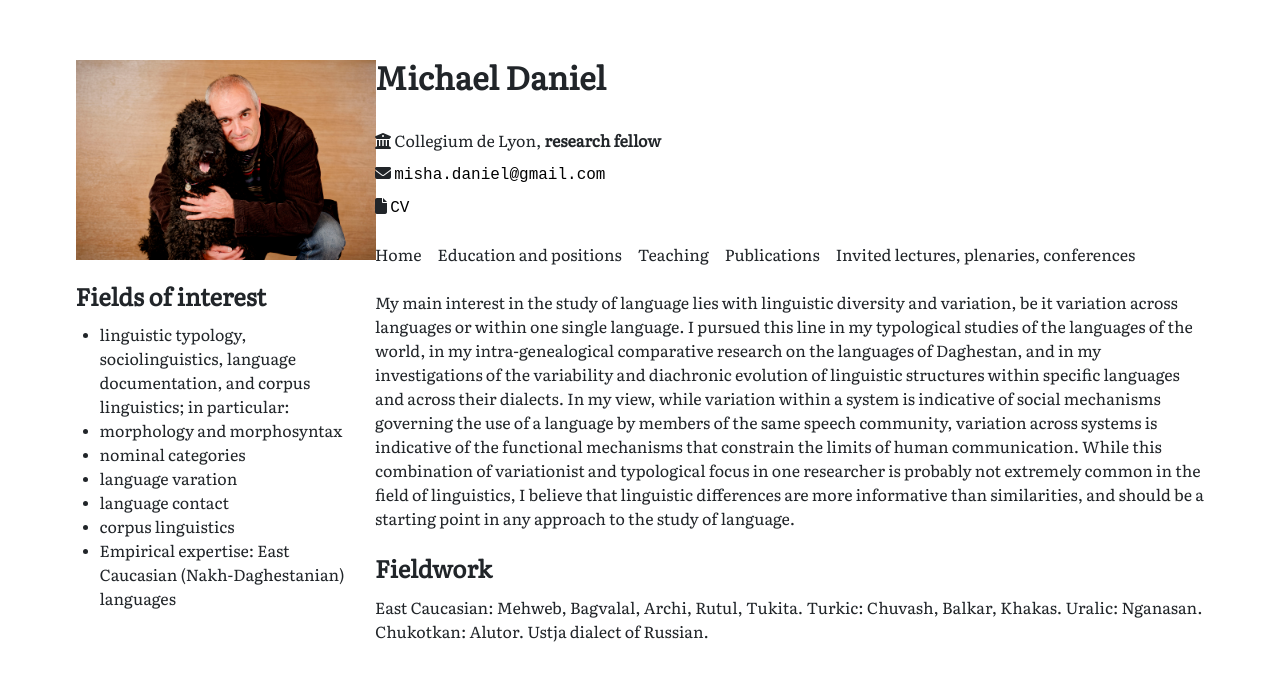
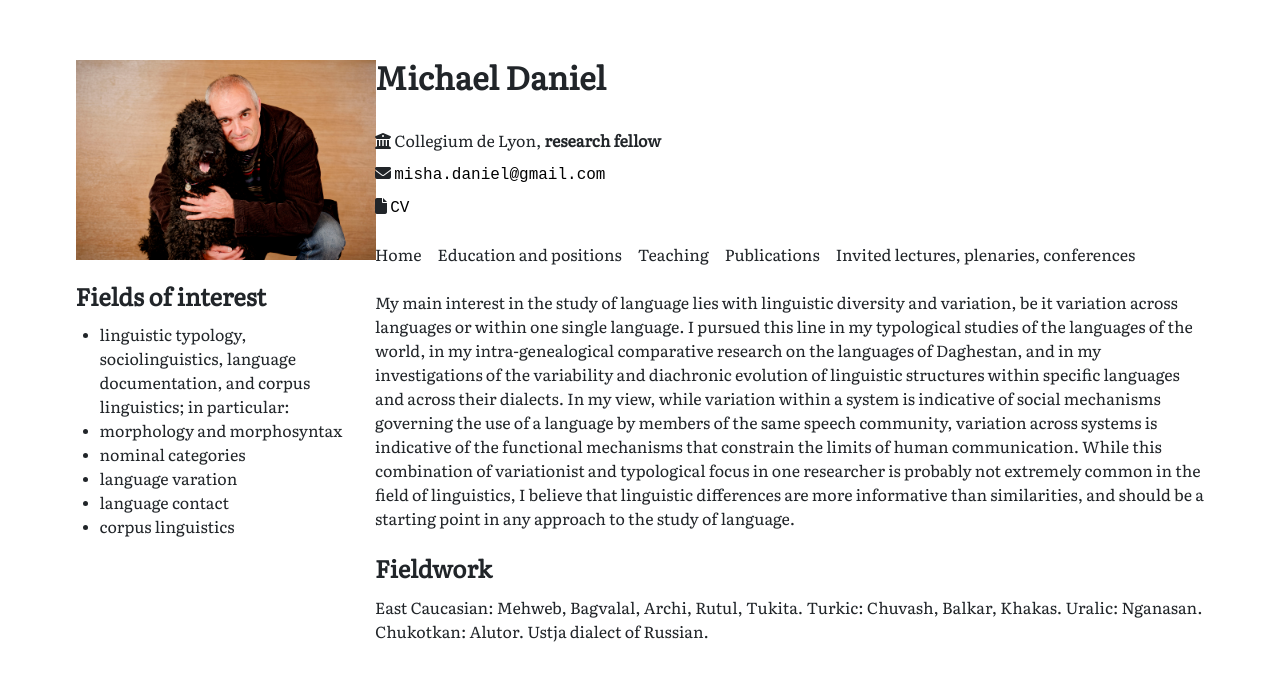
Before and after one commit to MishaDaniel/mishadaniel.github.io, a Jekyll site: the page built from index.html, in a window 1280 px wide. Shown: the top 681 px of the page. Built offline with Jekyll 4.4.1, drawn with Linux system fonts in a browser that asks for light colours; nearby versions of some CDN libraries.

Commit message:
Update general.yml

```diff
--- a/_data/general.yml
+++ b/_data/general.yml
@@ -16,5 +16,6 @@ fields:
   - language contact
   - corpus linguistics
 
-
-  - "Empirical expertise: East Caucasian (Nakh-Daghestanian) languages"
+languages:
+  - East Caucasian (Nakh-Daghestanian) languages
+  - Russian
```
